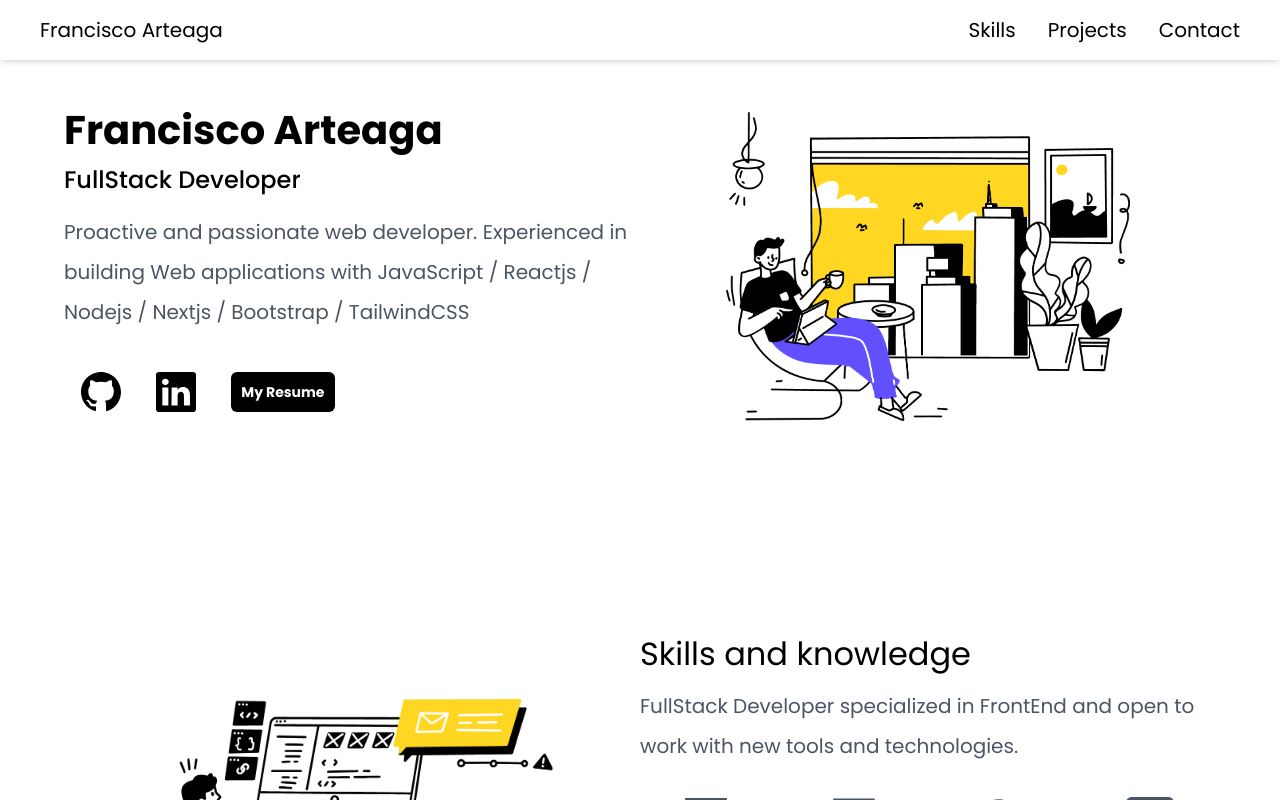
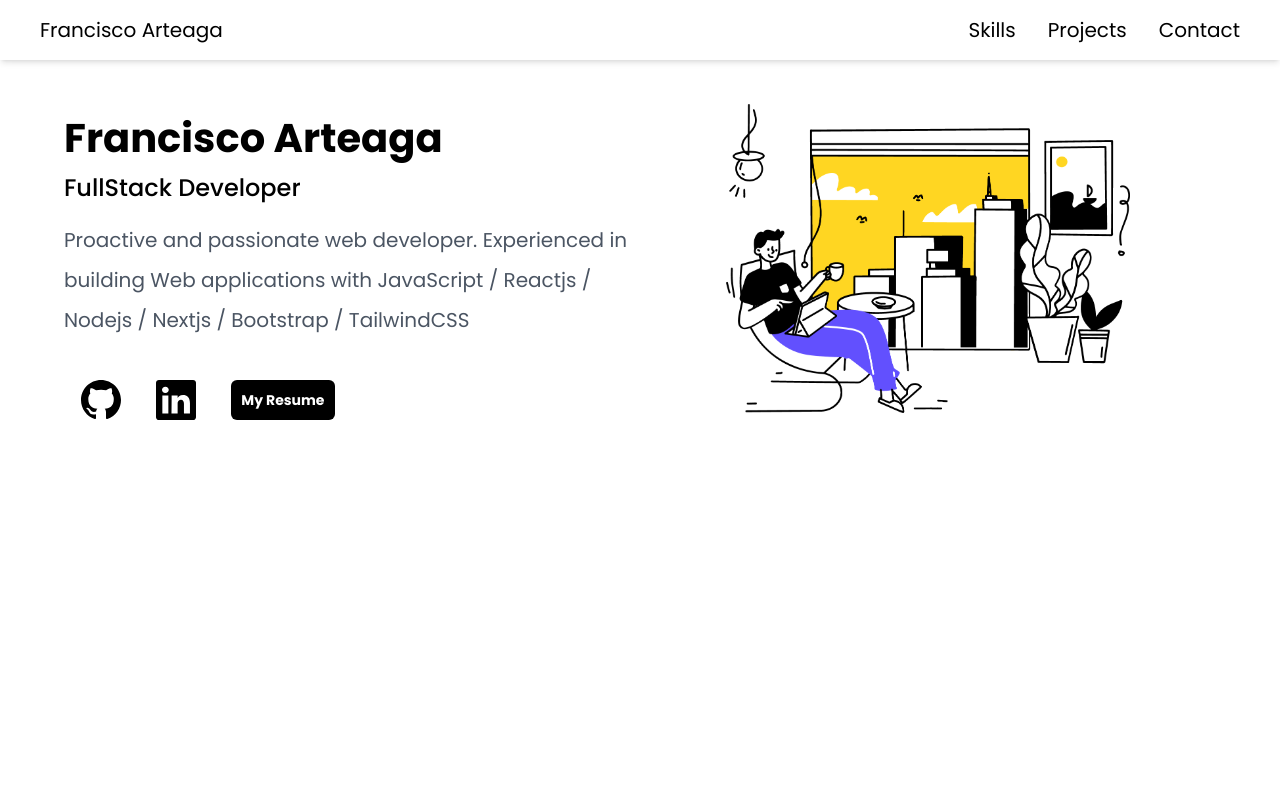
Before and after one commit to FranArteaga/portfolio, a Next.js app: page / in a window 1280 px wide. Shown: the top 800 px of the page. Built offline with nearby package versions, Linux system fonts and the light colour scheme.

Commit message:
made changes in headerInfo spacing

```diff
--- a/src/app/page.js
+++ b/src/app/page.js
@@ -17,7 +17,7 @@ export default function Home() {
     <>
       <main className={poppins.className}>
           <Navbar />
-        <div className='py-14 md:px-16 px-8'>
+        <div className='py-16 md:pt-14 md:px-16 px-8'>
           <HeaderInfo />
           <SkillsSection />
           <ProjectsSection/>
--- a/src/components/HeaderInfo.js
+++ b/src/components/HeaderInfo.js
@@ -7,9 +7,9 @@ export default function HeaderInfo() {
     const GithubLink = 'https://github.com/FranArteaga'
     const LinkedinLink = 'https://www.linkedin.com/in/cfran-arteaga/'
     return (
-        <header className='w-full md:flex md:pt-4 '>
+        <header className='md:h-[100vh] w-full md:flex md:pt-12 '>
 
-            <section className='md:w-[50%] py-6' >
+            <section className='md:w-[50%]' >
                 <h1 className='text-[2.5em] font-bold py-1'>Francisco Arteaga</h1>
                 <h4 className='text-2xl font-medium'>FullStack Developer</h4>
                 <p className='text-xl py-4 text-gray-600 leading-loose'>
@@ -29,8 +29,10 @@ export default function HeaderInfo() {
                 </div>
             </section>
 
-            <section className='md:w-[50%] grid'>
-                <img src="./office.png" className='w-[70%] place-self-center' />
+            <section className='md:w-[50%]'>
+                <div className=' flex justify-center pt-12 md:pt-0'>
+                    <img src="./office.png" className='w-[70%]  ' />
+                </div>
             </section>
 
         </header>
--- a/src/components/SkillsSection.js
+++ b/src/components/SkillsSection.js
@@ -13,7 +13,7 @@ import { BiLogoGithub } from 'react-icons/bi'
 
 export default function SkillsSection() {
   return (
-    <section id="section-Skills" className='h-[100vh] md:flex pt-20 md:pt-0'>
+    <section id="section-Skills" className='h-[100vh] md:flex pt-8 md:pt-0'>
 
       <section className=' md:w-[50%] grid flex'>
         <img src="./coding.png" className='hidden md:flex w-[70%] place-self-center ' />
```
